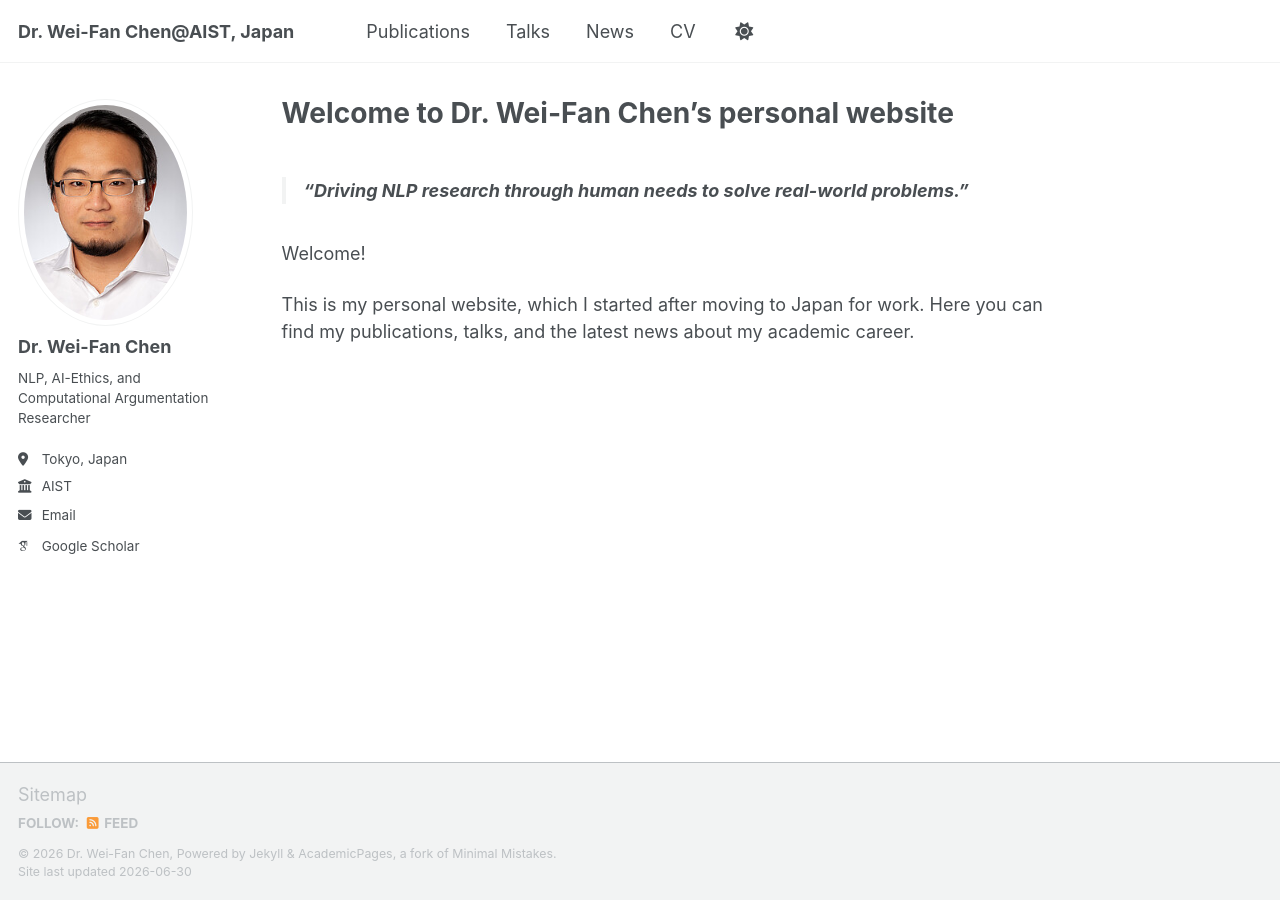
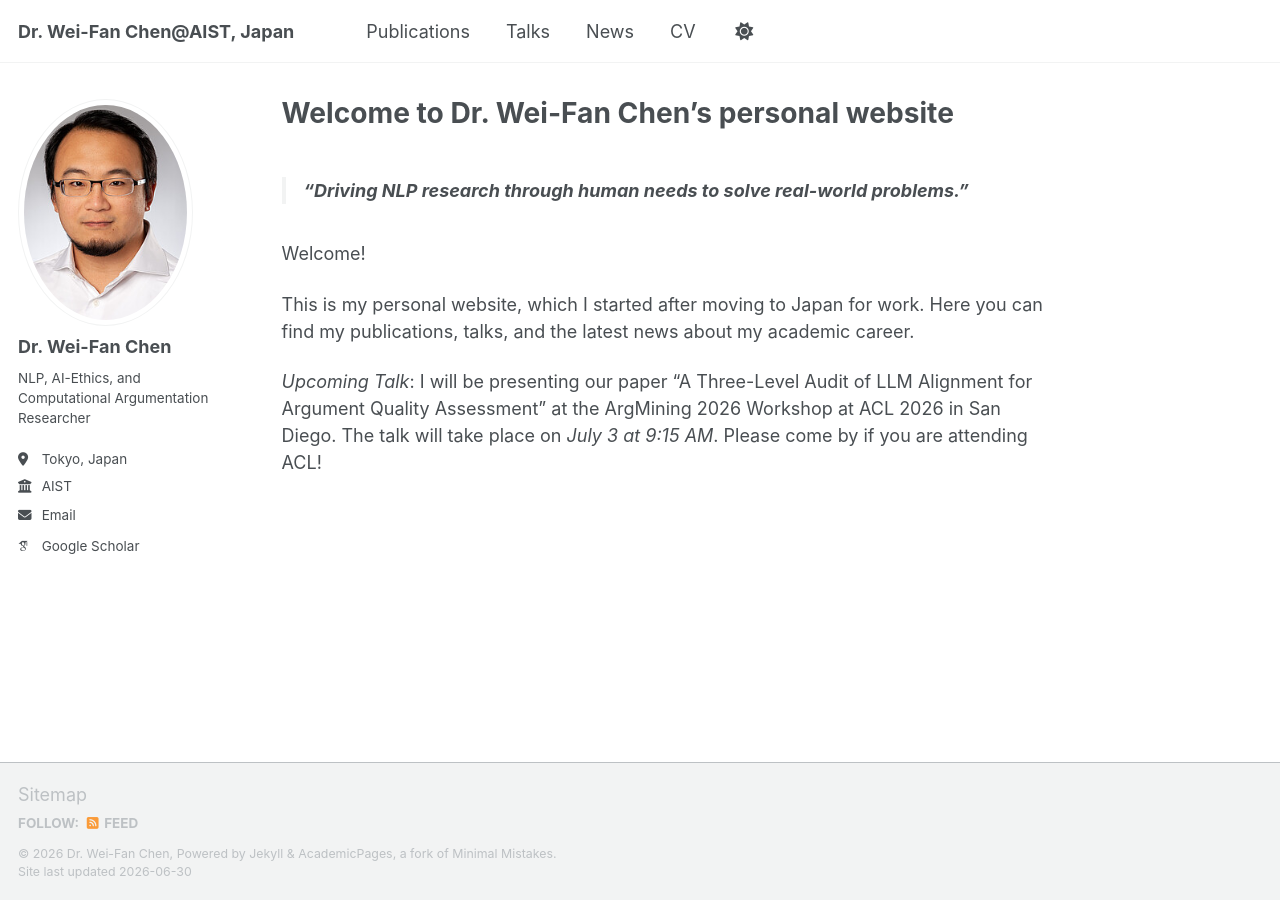
Before and after one commit to aist-cwf/aist-cwf.github.io, a Jekyll site: the page built from _pages/about.md, in a window 1280 px wide. Built offline with Jekyll 4.4.1, drawn with Linux system fonts in a browser that asks for light colours; some web fonts are replaced; a script that is not in the unit is left out.

Commit message:
Update about.md

```diff
--- a/_pages/about.md
+++ b/_pages/about.md
@@ -11,3 +11,6 @@ redirect_from:
 Welcome!
 
 This is my personal website, which I started after moving to Japan for work. Here you can find my publications, talks, and the latest news about my academic career.
+
+
+*Upcoming Talk*: I will be presenting our paper "A Three-Level Audit of LLM Alignment for Argument Quality Assessment" at the ArgMining 2026 Workshop at ACL 2026 in San Diego. The talk will take place on *July 3 at 9:15 AM*. Please come by if you are attending ACL!
```
